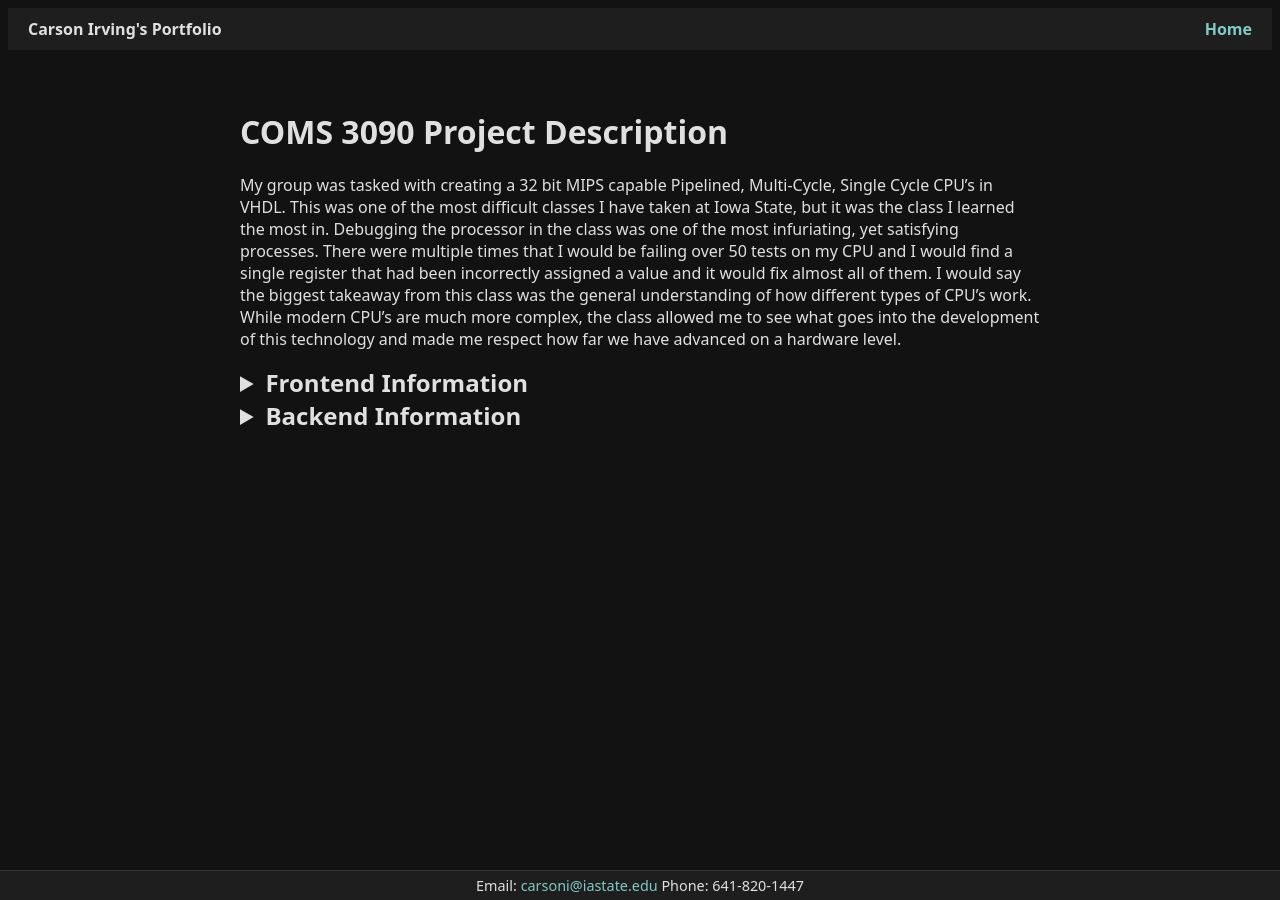
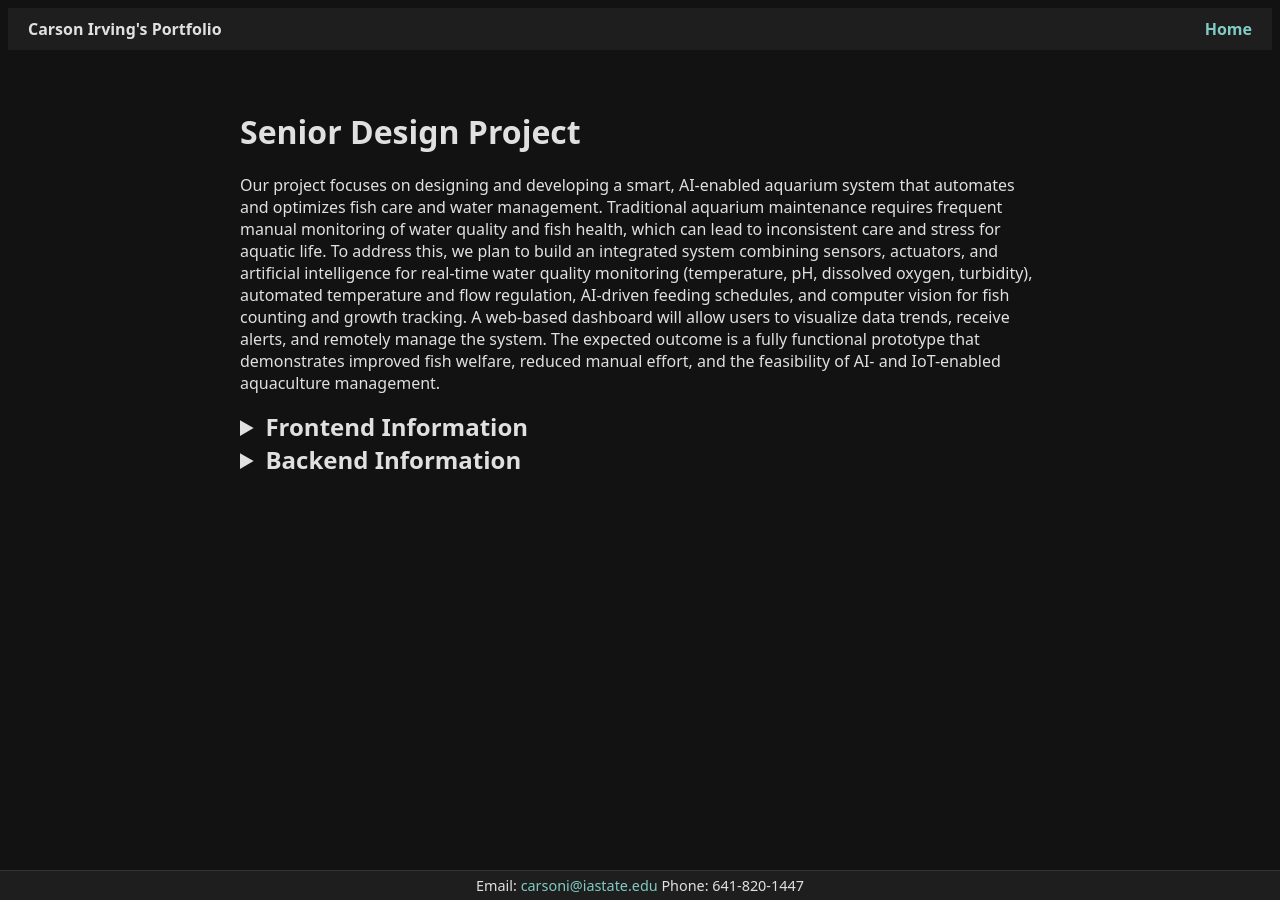
Before and after one commit to carsoni4/carsoni4.github.io, a Jekyll site: the page built from SeniorDesign/projectDescription.md, in a window 1280 px wide. Built offline with Jekyll 4.4.1, drawn with Linux system fonts in a browser that asks for light colours.

Commit message:
Updated Senior Design information

```diff
--- a/SeniorDesign/projectDescription.md
+++ b/SeniorDesign/projectDescription.md
@@ -1,16 +1,16 @@
 ---
 layout: paper
-title: COMS 3090 Project Description
+title: Senior Design Project
 ---
 
-My group was tasked with creating a 32 bit MIPS capable Pipelined, Multi-Cycle, Single Cycle CPU's in VHDL. This was
-one of the most difficult classes I have taken at Iowa State, but it was the class I learned the most in. Debugging
-the processor in the class was one of the most infuriating, yet satisfying processes. There were multiple times that
-I would be failing over 50 tests on my CPU and I would find a single register that had been incorrectly assigned a value
-and it would fix almost all of them.
-I would say the biggest takeaway from this class was the general understanding of how different types of CPU's work.
-While modern CPU's are much more complex, the class allowed me to see what goes into the development of this technology
-and made me respect how far we have advanced on a hardware level.
+Our project focuses on designing and developing a smart, AI-enabled aquarium system that automates and optimizes fish
+care and water management. Traditional aquarium maintenance requires frequent manual monitoring of water quality and
+fish health, which can lead to inconsistent care and stress for aquatic life. To address this, we plan to build an
+integrated system combining sensors, actuators, and artificial intelligence for real-time water quality monitoring
+(temperature, pH, dissolved oxygen, turbidity), automated temperature and flow regulation, AI-driven feeding schedules,
+and computer vision for fish counting and growth tracking. A web-based dashboard will allow users to visualize data trends,
+receive alerts, and remotely manage the system. The expected outcome is a fully functional prototype that demonstrates improved
+fish welfare, reduced manual effort, and the feasibility of AI- and IoT-enabled aquaculture management.
 
 <details>
     <summary style="font-size:1.5em; font-weight:bold;">Frontend Information</summary>
```
